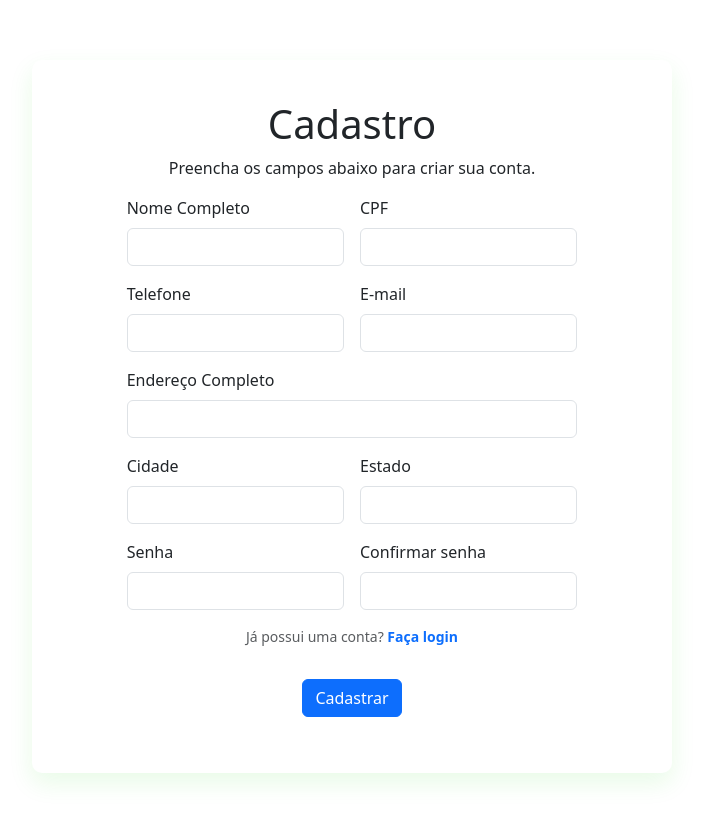
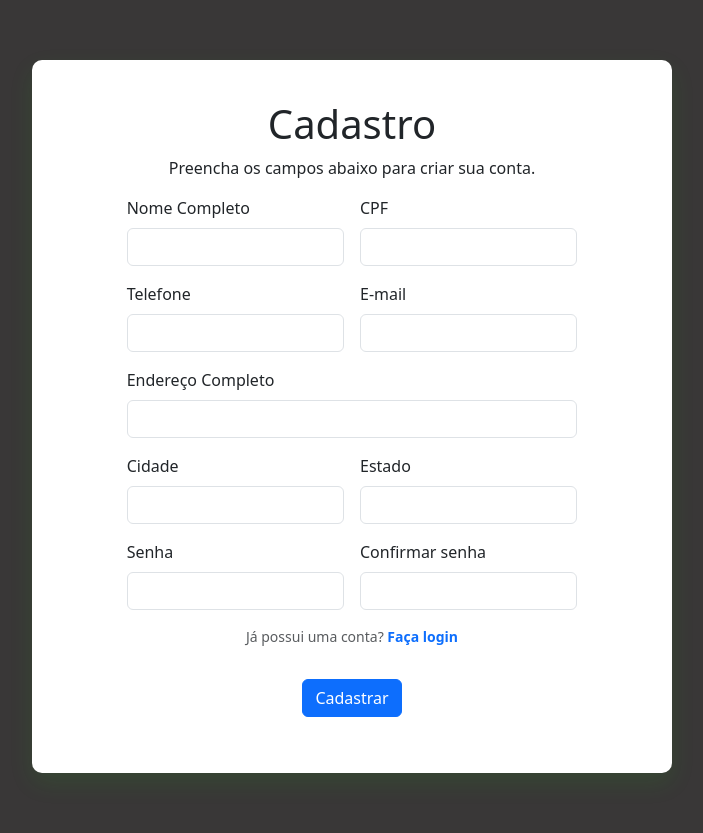
Before and after one commit to EduardoLopes17/SA-Ferrorama, a PHP site: page /public/cadastro.html in a window 1280 px wide. Shown: the whole page, without its empty margins (463-1166 px from the left). Run offline with PHP 8.4, Linux system fonts and the light colour scheme.

Commit message:
style - mudei a cor do body

```diff
--- a/assets/style/style.css
+++ b/assets/style/style.css
@@ -2,7 +2,7 @@
 /* Pagina 2 Abaixo */
 
 #P2{
-    background-color: #ffffff;
+    background-color: #393737;
     display: flex;
     justify-content: center;
     align-items: center;
@@ -33,7 +33,7 @@
 }
 /* Pagina 3 Abaixo */
 #P3 {
-    background-color: #ffffff;
+    background-color:#393737;
     display: flex;
     justify-content: center;
     align-items: center;
```
